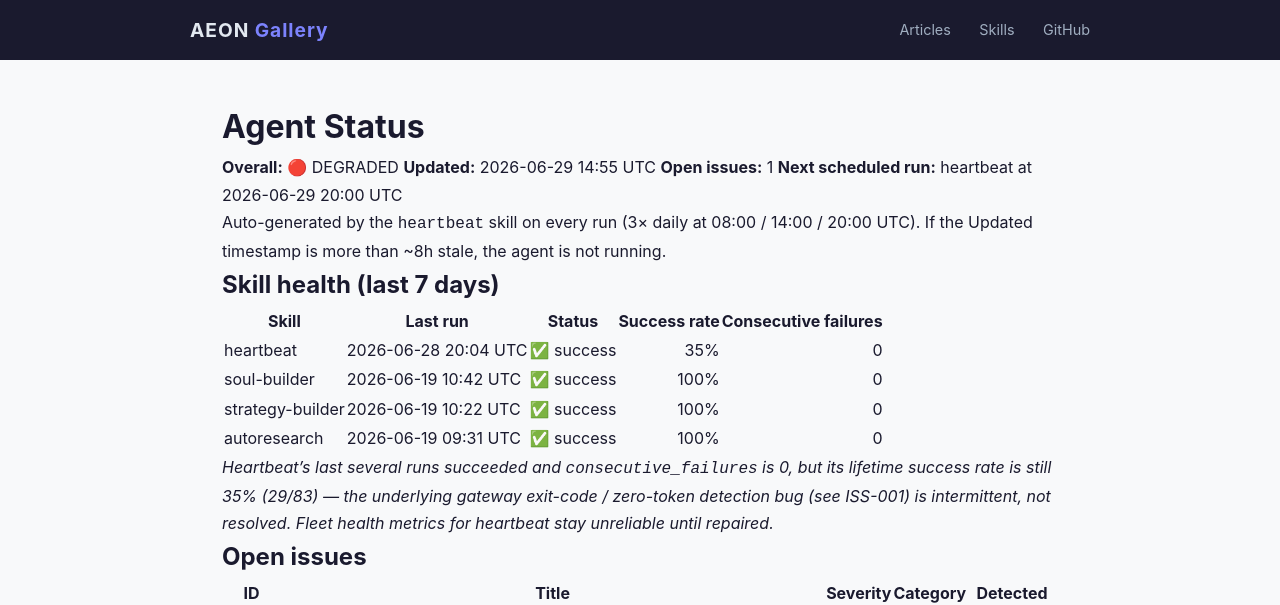
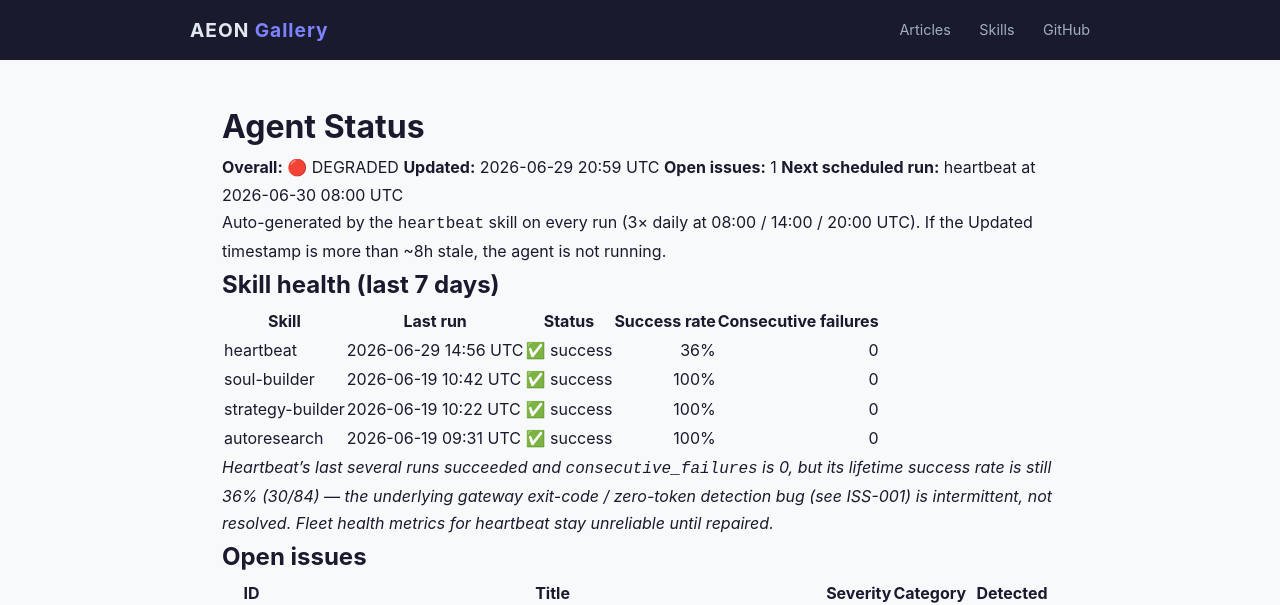
Before and after one commit to RickCrosschain/aeon, a Jekyll site: the page built from docs/status.md, in a window 1280 px wide. Shown: the top 605 px of the page. Built offline with Jekyll 4.4.1, drawn with Linux system fonts in a browser that asks for light colours.

Commit message:
chore(heartbeat): auto-commit 2026-06-29

```diff
--- a/docs/status.md
+++ b/docs/status.md
@@ -7,9 +7,9 @@
 # Agent Status
 
 **Overall:** 🔴 DEGRADED
-**Updated:** 2026-06-29 14:55 UTC
+**Updated:** 2026-06-29 20:59 UTC
 **Open issues:** 1
-**Next scheduled run:** heartbeat at 2026-06-29 20:00 UTC
+**Next scheduled run:** heartbeat at 2026-06-30 08:00 UTC
 
 Auto-generated by the `heartbeat` skill on every run (3× daily at 08:00 / 14:00 / 20:00 UTC). If the Updated timestamp is more than ~8h stale, the agent is not running.
 
@@ -17,12 +17,12 @@
 
 | Skill | Last run | Status | Success rate | Consecutive failures |
 |-------|----------|--------|-------------:|---------------------:|
-| heartbeat | 2026-06-28 20:04 UTC | ✅ success | 35% | 0 |
+| heartbeat | 2026-06-29 14:56 UTC | ✅ success | 36% | 0 |
 | soul-builder | 2026-06-19 10:42 UTC | ✅ success | 100% | 0 |
 | strategy-builder | 2026-06-19 10:22 UTC | ✅ success | 100% | 0 |
 | autoresearch | 2026-06-19 09:31 UTC | ✅ success | 100% | 0 |
 
-_Heartbeat's last several runs succeeded and `consecutive_failures` is 0, but its lifetime success rate is still 35% (29/83) — the underlying gateway exit-code / zero-token detection bug (see ISS-001) is intermittent, not resolved. Fleet health metrics for heartbeat stay unreliable until repaired._
+_Heartbeat's last several runs succeeded and `consecutive_failures` is 0, but its lifetime success rate is still 36% (30/84) — the underlying gateway exit-code / zero-token detection bug (see ISS-001) is intermittent, not resolved. Fleet health metrics for heartbeat stay unreliable until repaired._
 
 ## Open issues
 
--- a/memory/token-usage.csv
+++ b/memory/token-usage.csv
@@ -32,3 +32,4 @@
 2026-06-28,heartbeat,claude-opus-4-8,2098,4933,328288,44014
 2026-06-28,heartbeat,claude-opus-4-8,2096,4717,394717,40827
 2026-06-29,heartbeat,claude-opus-4-8,2103,4760,359573,57457
+2026-06-29,heartbeat,claude-opus-4-8,2098,4597,436726,38542
```
Also changed, not shown: memory/logs/2026-06-29.md (+15 -0 lines), .outputs/heartbeat.md.
